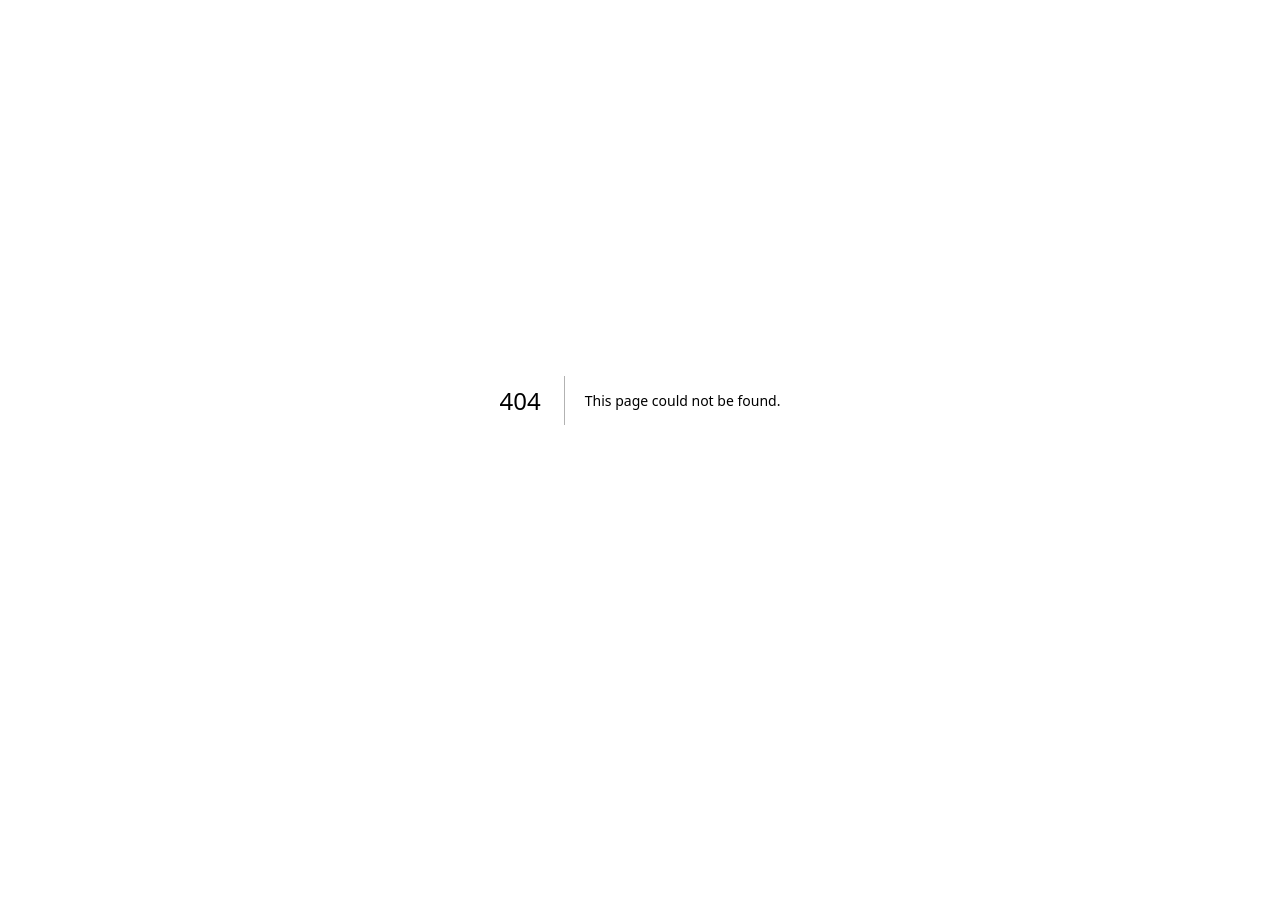
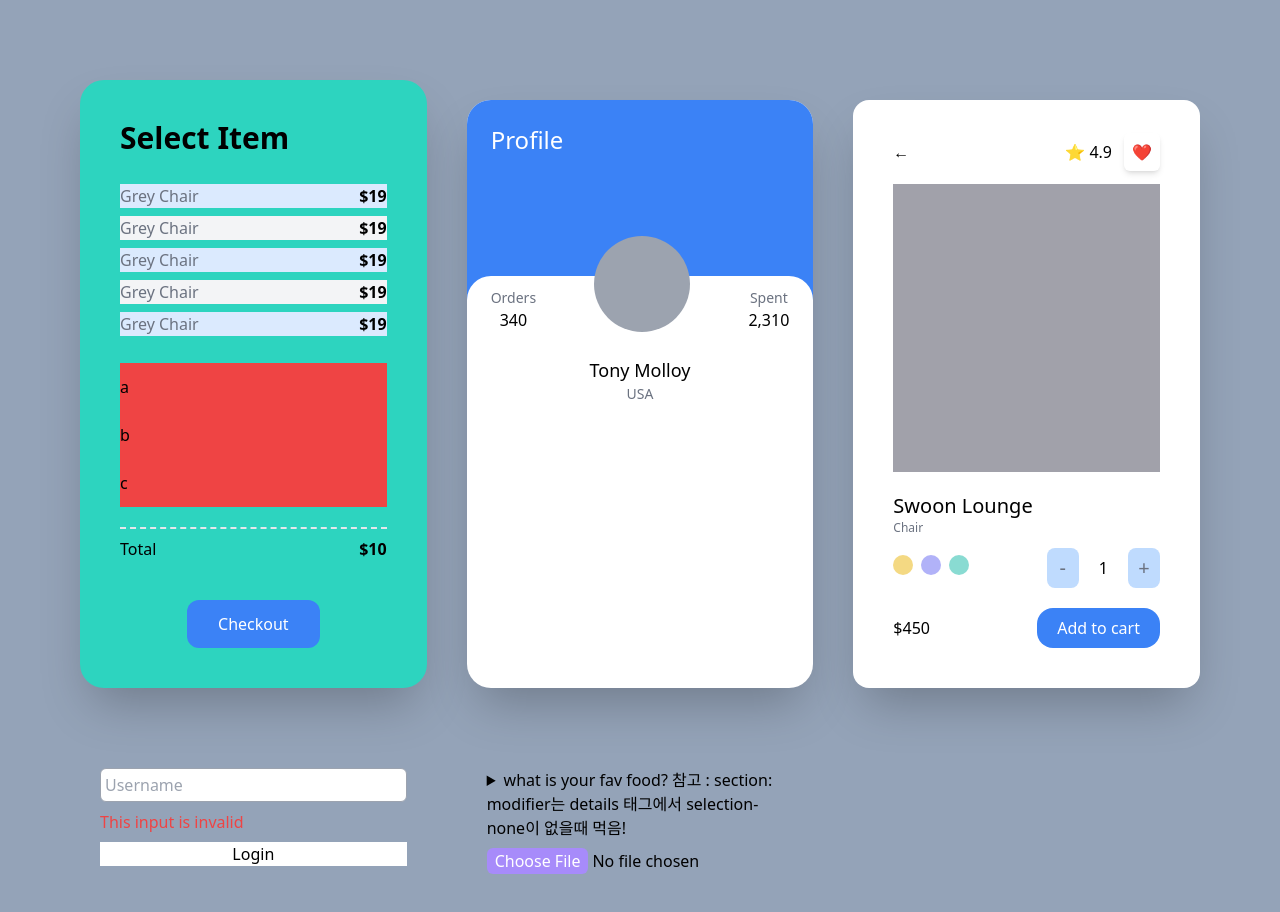
Before and after one commit to genioustar/carrot-market, a Next.js app: page /practiceTWC in a window 1280 px wide. Before the commit this address had no page. Shown: the top 912 px of the page. Before the commit the page ends 800 px from the top, so only its background shows below. Built offline with nearby package versions, Linux system fonts and the light colour scheme.

Commit message:
tailwindcss 연습완료!

```diff
--- a/pages/index.tsx
+++ /dev/null
@@ -1,86 +0,0 @@
-import { Inter } from "@next/font/google";
-
-const inter = Inter({ subsets: ["latin"] });
-
-export default function Home() {
-  return (
-    <div className="grid min-h-screen gap-10 space-y-5 bg-slate-400 py-20 px-20">
-      <div className="rounded-3xl bg-white p-10 shadow-2xl">
-        <span className="text-3xl font-semibold">Select Item</span>
-        <div className="my-2 flex justify-between">
-          <span className="text-gray-500">Grey Chair</span>
-          <span className="font-semibold "> $19</span>
-        </div>
-        <div className="flex justify-between">
-          <span className="text-gray-500">Grey Chair</span>
-          <span className="font-semibold "> $19</span>
-        </div>
-        <div className="flex justify-between border-t-2 border-dashed pt-2">
-          <span>Total</span>
-          <span className="font-semibold ">$10</span>
-        </div>
-        <div className="mx-auto mt-5 w-1/2 rounded-xl bg-blue-500 p-3 text-center text-white">
-          Checkout
-        </div>
-      </div>
-      <div className="overflow-hidden rounded-3xl bg-white shadow-2xl">
-        <div className="bg-blue-500 p-6 pb-14">
-          <span className="text-2xl text-white">Profile</span>
-        </div>
-        <div className="relative -top-10 rounded-3xl bg-white p-6">
-          <div className="relative -top-16 flex items-end justify-between">
-            <div className="flex flex-col items-center">
-              <span className="text-sm text-gray-500">Orders</span>
-              <span className="font-medium">340</span>
-            </div>
-            <div className="h-24 w-24 rounded-full bg-red-400" />
-            <div className="flex flex-col items-center">
-              <span className="text-sm text-gray-500">Spent</span>
-              <span className="font-medium">2,310</span>
-            </div>
-          </div>
-          <div className="relative -mt-10 -mb-5 flex flex-col items-center">
-            <span className="text-lg font-medium">Tony Molloy</span>
-            <span className="text-sm text-gray-500">USA</span>
-          </div>
-        </div>
-      </div>
-      <div className="rounded-2xl bg-white p-10 shadow-2xl">
-        <div className="mb-5 flex items-center justify-between">
-          <span>←</span>
-          <div className="space-x-3">
-            <span>⭐️ 4.9</span>
-            <span className="rounded-md p-2 shadow-md">❤️</span>
-          </div>
-        </div>
-        <div className="mb-5 h-72 bg-zinc-400" />
-        <div className="flex flex-col">
-          <span className="text-xl font-medium">Swoon Lounge</span>
-          <span className="text-xs text-gray-500">Chair</span>
-          <div className="mt-3 mb-5 flex items-center justify-between">
-            <div>
-              <input type="radio" />
-              <input type="radio" />
-              <input type="radio" />
-            </div>
-            <div className="flex items-center space-x-5">
-              <button className="flex aspect-square w-8 items-center justify-center rounded-lg bg-blue-200 p-1.5 text-xl font-medium text-gray-500">
-                -
-              </button>
-              <button>1</button>
-              <button className="flex aspect-square w-8 items-center justify-center rounded-lg bg-blue-200 p-1.5 text-xl font-medium text-gray-500">
-                +
-              </button>
-            </div>
-          </div>
-          <div className="flex items-center justify-between">
-            <span className="text-3 font-medium">$450</span>
-            <button className="rounded-2xl bg-blue-500 py-2 px-5 text-center text-white">
-              Add to cart
-            </button>
-          </div>
-        </div>
-      </div>
-    </div>
-  );
-}
--- /dev/null
+++ b/pages/practiceTWC.tsx
@@ -0,0 +1,130 @@
+import { Inter } from "@next/font/google";
+
+const inter = Inter({ subsets: ["latin"] });
+
+export default function Home() {
+  return (
+    <div className="grid min-h-screen gap-10 space-y-5 bg-slate-400 py-20 px-20 lg:grid-cols-2 xl:grid-cols-3 xl:place-content-center">
+      <div className="flex flex-col justify-between rounded-3xl bg-white p-10 shadow-2xl dark:bg-black dark:text-white sm:bg-red-400 md:bg-teal-400">
+        <span className="text-3xl font-semibold">Select Item</span>
+        <ul>
+          {[1, 2, 3, 4, 5].map((i) => (
+            <div
+              key={i}
+              className="my-2 flex justify-between only:bg-red-100 odd:bg-blue-100 even:bg-gray-100 dark:text-white dark:odd:bg-gray-400 dark:even:bg-gray-500"
+            >
+              <span className="text-gray-500 dark:text-gray-100">
+                Grey Chair
+              </span>
+              <span className="font-semibold "> $19</span>
+            </div>
+          ))}
+        </ul>
+        <ul>
+          {["a", "b", "c", ""].map((c, i) => (
+            <li className="bg-red-500 py-3 empty:hidden" key={i}>
+              {c}
+            </li>
+          ))}
+        </ul>
+        <div className="flex justify-between border-t-2 border-dashed pt-2">
+          <span>Total</span>
+          <span className="font-semibold ">$10</span>
+        </div>
+        <button className="mx-auto mt-5 block w-1/2 rounded-xl bg-blue-500 p-3 text-center text-white hover:bg-teal-500 hover:text-black focus:text-red-500 active:bg-yellow-500 dark:border dark:border-white dark:bg-black dark:hover:bg-white">
+          Checkout
+        </button>
+      </div>
+      <div className="group overflow-hidden rounded-3xl bg-white shadow-2xl">
+        <div className="bg-blue-500 p-6 pb-14 xl:pb-40">
+          <span className="text-2xl text-white">Profile</span>
+        </div>
+        <div className="relative -top-10 rounded-3xl bg-white p-6">
+          <div className="relative -top-16 flex items-end justify-between">
+            <div className="flex flex-col items-center">
+              <span className="text-sm text-gray-500">Orders</span>
+              <span className="font-medium">340</span>
+            </div>
+            <div className="h-24 w-24 rounded-full bg-gray-400 group-hover:bg-red-500" />
+            <div className="flex flex-col items-center">
+              <span className="text-sm text-gray-500">Spent</span>
+              <span className="font-medium">2,310</span>
+            </div>
+          </div>
+          <div className="relative -mt-10 -mb-5 flex flex-col items-center">
+            <span className="text-lg font-medium">Tony Molloy</span>
+            <span className="text-sm text-gray-500">USA</span>
+          </div>
+        </div>
+      </div>
+      <div className="rounded-2xl bg-white p-10 shadow-2xl lg:col-span-2 xl:col-span-1">
+        <div className="mb-5 flex items-center justify-between">
+          <span>←</span>
+          <div className="space-x-3">
+            <span>⭐️ 4.9</span>
+            <span className="rounded-md p-2 shadow-md">❤️</span>
+          </div>
+        </div>
+        <div className="mb-5 h-72 bg-zinc-400" />
+        <div className="flex flex-col">
+          <span className="text-xl font-medium">Swoon Lounge</span>
+          <span className="text-xs text-gray-500">Chair</span>
+          <div className="mt-3 mb-5 flex items-center justify-between">
+            <div className="space-x-2">
+              {/* 버튼 사이에 공간은 2준거!*/}
+              <button className="h-5 w-5 rounded-full bg-yellow-500 bg-opacity-50 ring-yellow-500 ring-offset-2 transition focus:ring-2"></button>
+              <button className="h-5 w-5 rounded-full bg-indigo-500 bg-opacity-50 ring-indigo-500 ring-offset-2 transition focus:ring-2"></button>
+              <button className="h-5 w-5 rounded-full bg-teal-500 bg-opacity-50 ring-teal-500 ring-offset-2 transition focus:ring-2"></button>
+            </div>
+            <div className="flex items-center space-x-5">
+              <button className="flex aspect-square w-8 items-center justify-center rounded-lg bg-blue-200 p-1.5 text-xl font-medium text-gray-500">
+                -
+              </button>
+              <button>1</button>
+              <button className="flex aspect-square w-8 items-center justify-center rounded-lg bg-blue-200 p-1.5 text-xl font-medium text-gray-500">
+                +
+              </button>
+            </div>
+          </div>
+          <div className="flex items-center justify-between">
+            <span className="text-3 font-medium">$450</span>
+            <button className="rounded-2xl bg-blue-500 py-2 px-5 text-center text-white">
+              Add to cart
+            </button>
+          </div>
+        </div>
+      </div>
+      <form className="flex flex-col space-y-2  p-5 ">
+        <input
+          type="text"
+          required
+          placeholder="Username"
+          className="peer rounded-md border border-gray-400 p-1 "
+        />
+        <span className="hidden peer-invalid:block peer-invalid:text-red-500">
+          This input is invalid
+        </span>
+        <span className="hidden peer-valid:block peer-valid:text-white">
+          Awesome username
+        </span>
+        <span className="hidden peer-hover:block peer-hover:text-amber-500">
+          Hello
+        </span>
+        <input type="submit" value="Login" className="bg-white" />
+      </form>
+      <div className="flex flex-col space-y-2 p-5">
+        <details className="select-none open:bg-orange-400 open:text-white">
+          <summary className="cursor-pointer selection:bg-indigo-500 selection:text-white">
+            what is your fav food? 참고 : section: modifier는 details 태그에서
+            selection-none이 없을때 먹음!
+          </summary>
+          <span>김치</span>
+        </details>
+        <input
+          type="file"
+          className="file:cursor-wait file:rounded-md file:border-0 file:bg-violet-400 file:px-2 file:text-white file:transition-colors file:hover:border-0 file:hover:border-purple-400 file:hover:bg-white file:hover:text-violet-400"
+        ></input>
+      </div>
+    </div>
+  );
+}
--- a/tailwind.config.js
+++ b/tailwind.config.js
@@ -7,5 +7,6 @@ module.exports = {
   theme: {
     extend: {},
   },
+  darkMode: "class",
   plugins: [],
 };
```
Also changed, not shown: pages/api/index.tsx (added).
